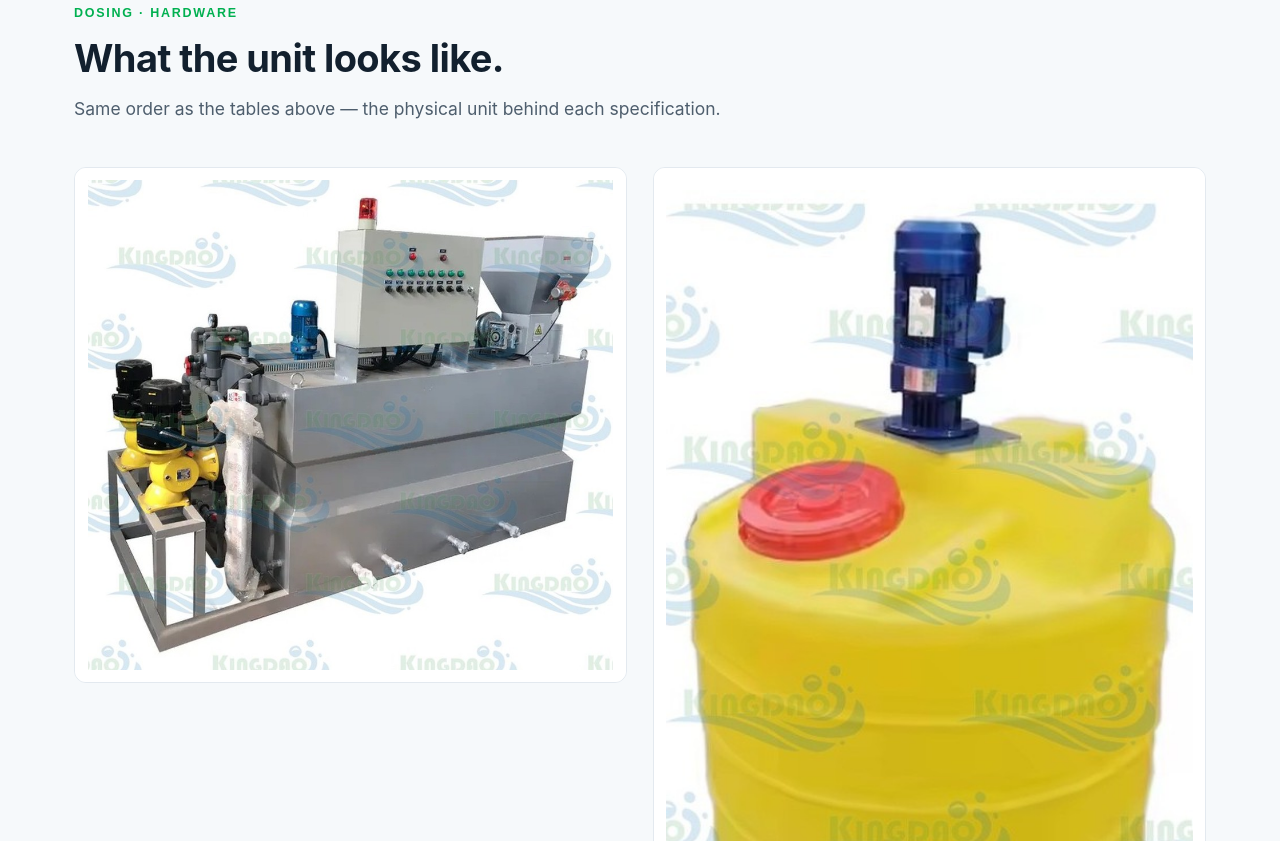
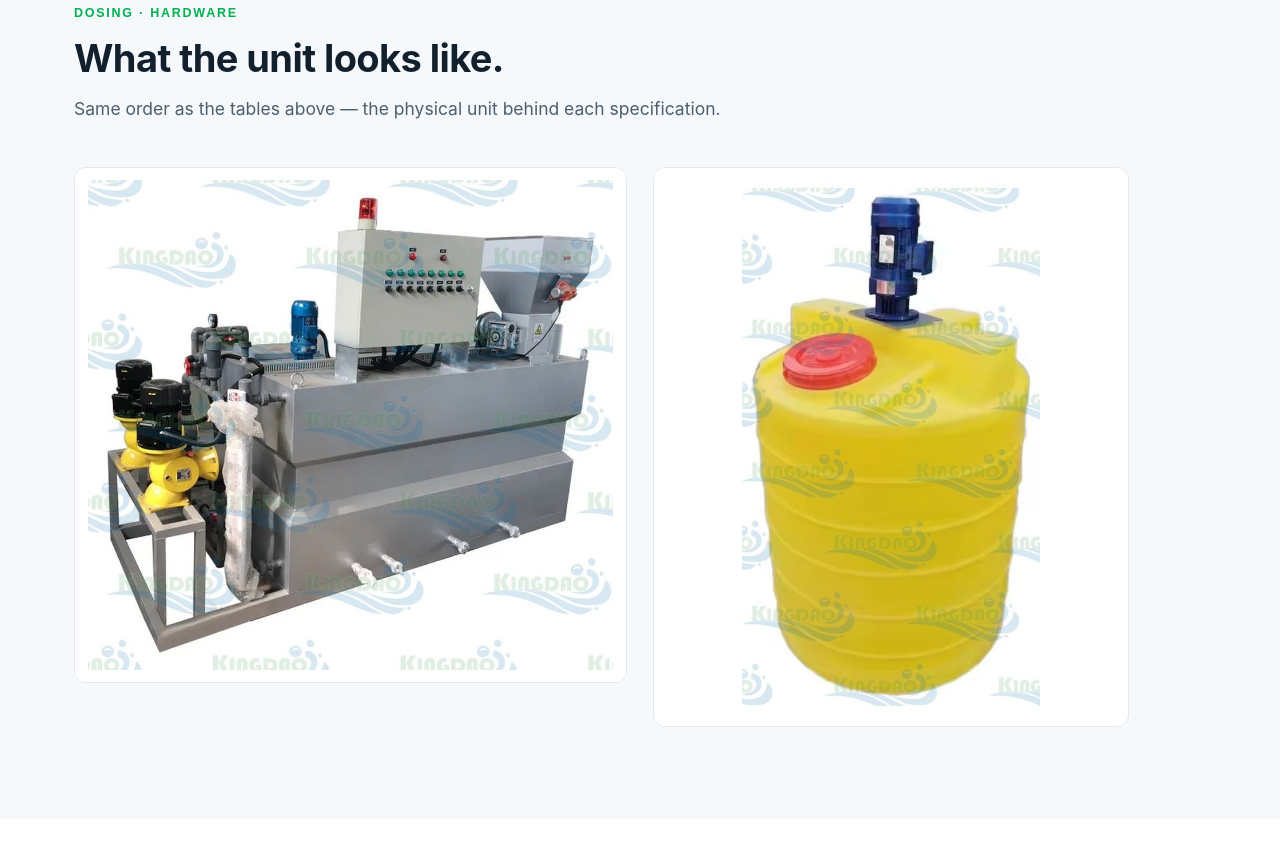
Before and after one commit to epsilonzhu-1988/kingdaotech-site, a plain HTML site: page products/dosing.html in a window 1280 px wide. Shown: the part 999-1840 px from the top of the page. Drawn offline with Linux system fonts and the light colour scheme.

Commit message:
产品图卡高度限幅560px+比例限幅0.85~2.0,修细格栅页两张竖图过大的问题

```diff
--- a/assets/css/style.css
+++ b/assets/css/style.css
@@ -245,7 +245,7 @@ footer .slogan{color:#3DCE74}
 
 /* 产品图片网格 */
 .img-grid{display:block;column-count:2;column-gap:26px}
-.img-grid figure{margin:0 0 26px;break-inside:avoid;background:#fff;border:1px solid var(--line);border-radius:12px;overflow:hidden}
+.img-grid figure{margin:0 0 26px;break-inside:avoid;max-height:560px;background:#fff;border:1px solid var(--line);border-radius:12px;overflow:hidden}
 .img-grid img{width:100%;height:100%;object-fit:contain;background:#fff;display:block;padding:12px}
 .img-grid figure{aspect-ratio:4/3}
 .img-grid figure.img-tall{aspect-ratio:3/4}
--- a/assets/js/nav.js
+++ b/assets/js/nav.js
@@ -117,7 +117,7 @@ document.addEventListener('DOMContentLoaded', function () {
       if (!img || !img.naturalWidth) return;
       var ar = img.naturalWidth / img.naturalHeight;
       // 框型跟随图片比例（限幅 0.55~2.2，避免极端长条卡片）
-      var ar2 = Math.min(2.2, Math.max(0.55, ar));
+      var ar2 = Math.min(2.0, Math.max(0.85, ar));
       fig.style.aspectRatio = ar2.toFixed(3);
       fig.classList.toggle('img-tall', ar2 < 0.95);
     });
```
